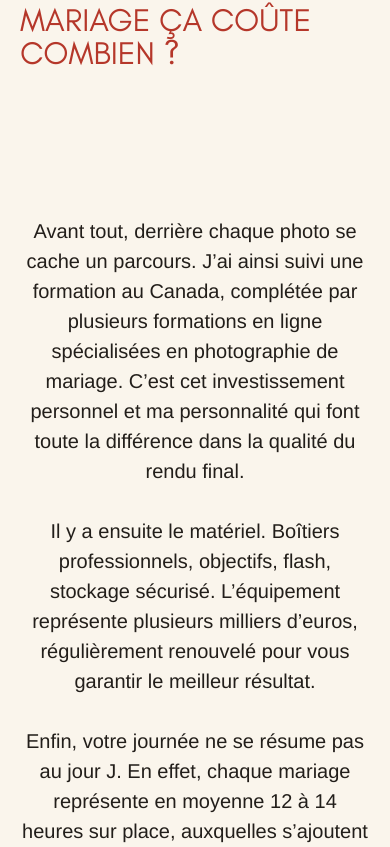
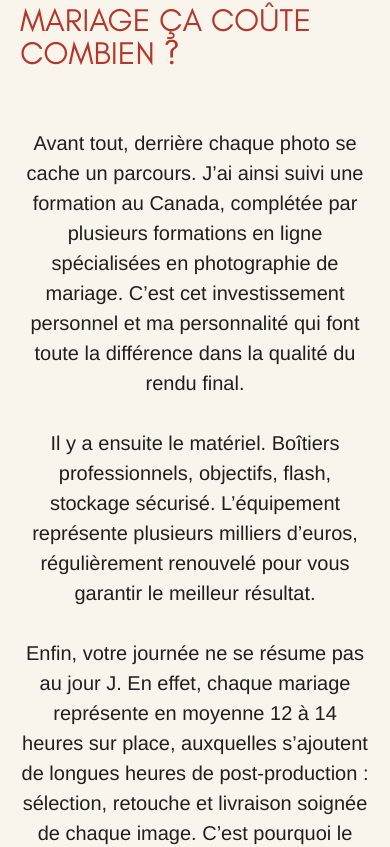
Before and after one commit to saslandeco-cmyk/tioto-photographe, a Next.js app: page / in a window 390 px wide. Shown: the part 6366-7213 px from the top of the page. Built offline with nearby package versions, Linux system fonts and the light colour scheme.

Commit message:
Remove Pricing grid gap on mobile

```diff
--- a/app/components/Pricing.module.css
+++ b/app/components/Pricing.module.css
@@ -67,3 +67,9 @@
     padding: 80px 0 70px;
   }
 }
+
+@media (max-width: 640px) {
+  .grid {
+    gap: 0px;
+  }
+}
```
